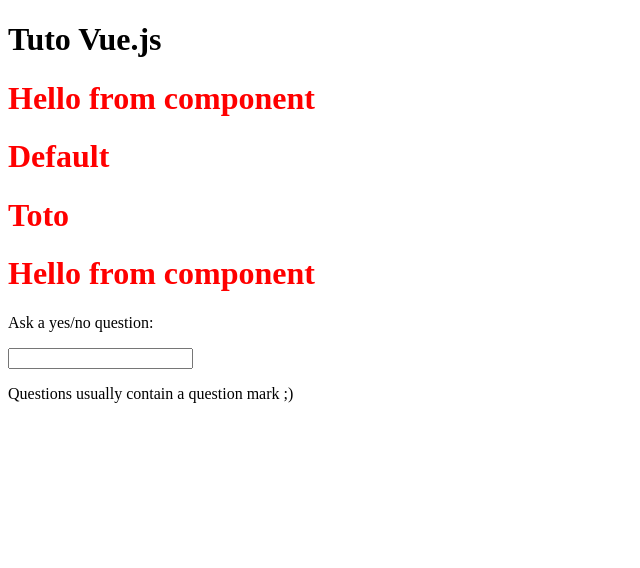
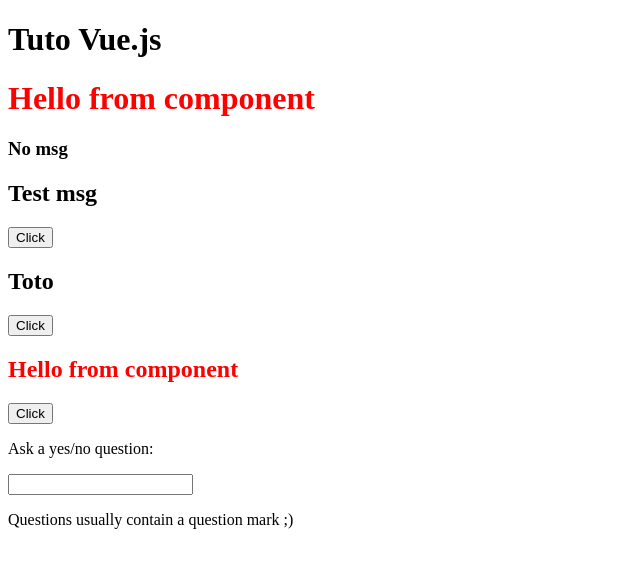
Before and after one commit to techmefr/vuejs-learning-form-vif-vmodel, a Vue app: page / in a window 1280 px wide. Shown: the top 568 px of the page, without its empty margins (0-640 px from the left). Built offline with nearby package versions, Linux system fonts and the light colour scheme.

Commit message:
learn emit child => parent

```diff
--- a/src/components/HelloWorld.vue
+++ b/src/components/HelloWorld.vue
@@ -3,15 +3,15 @@
 import SubComp from './SubComp.vue';
 
 const msg = ref('Hello from component')
-
+const childMsg = ref('No msg')
 </script>
 
 <template>
     <h1>{{ msg }}</h1>
-<SubComp/>
+    <h3>{{ childMsg }}</h3>
+<SubComp @compMsg="(msg)=> childMsg=msg" msg="Test msg"/>
 <SubComp msg="Toto"/>
-<!-- on peut passer une variable dans la props -->
-<SubComp :msg="msg"/>
+<SubComp :msg="msg" color="red"/>
 
 </template>
 
--- a/src/components/SubComp.vue
+++ b/src/components/SubComp.vue
@@ -1,15 +1,40 @@
 <script setup>
 const props = defineProps({
-    msg: String
-})
+    msg: {
+        type: String,
+        required: false,
+        default: "Titi"
+    },
+    color: {
+        type: String,
+        required: false
+    }
+});
+
+// Définit ce qu'on peut émettre au parent
+const emit = defineEmits(['compMsg'])
+
+const clickHandler = () => {
+    console.log("Click" + " " + props.msg)
+    emit('compMsg', props.msg)
+}
 </script>
 
 <template>
-    <h1>{{ msg || "Default"}}</h1>
+    <h2 :class="color">{{ msg || "Default" }}</h2>
+    <button @click="clickHandler">Click</button>
 </template>
 
 <style scoped>
- h1 {
-     color: rebeccapurple;
- }
+h1 {
+    color: rebeccapurple;
+}
+
+.red {
+    color: red !important;
+}
+
+.blue {
+    color: blue !important;
+}
 </style>
```
